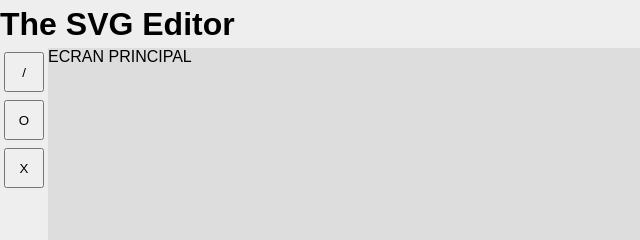
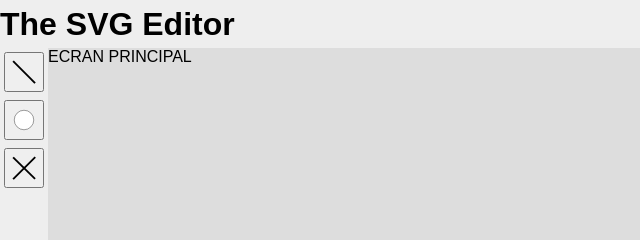
Before and after one commit to Kaemyll/ecma6-formation-project, a website built with webpack: page src/index.html in a window 1280 px wide. Shown: the top 240 px of the page, 0-640 px from the left. Built offline with nearby package versions, Linux system fonts and the light colour scheme.

Commit message:
dev: correctif css buttons

```diff
--- a/src/index.html
+++ b/src/index.html
@@ -12,9 +12,15 @@
     </header>
     <aside>
       <nav>
-        <button>/</button>
-        <button>O</button>
-        <button>X</button>
+        <button>
+          <img src="assets/line.svg" alt="ligne" />
+        </button>
+        <button>
+          <img src="assets/circle.svg" alt="cercle" />
+        </button>
+        <button>
+          <img src="assets/cross.svg" alt="croix" />
+        </button>
       </nav>
     </aside>
     <main>
--- a/src/style.css
+++ b/src/style.css
@@ -40,6 +40,13 @@ aside button {
   margin: 0.3em;
   width: 3em;
   height: 3em;
+  display: flex;
+  align-items: center;
+  justify-content: center;
+}
+
+aside button img {
+  width: 100%;
 }
 
 main {
```
Also changed, not shown: src/assets/circle.svg (added).
